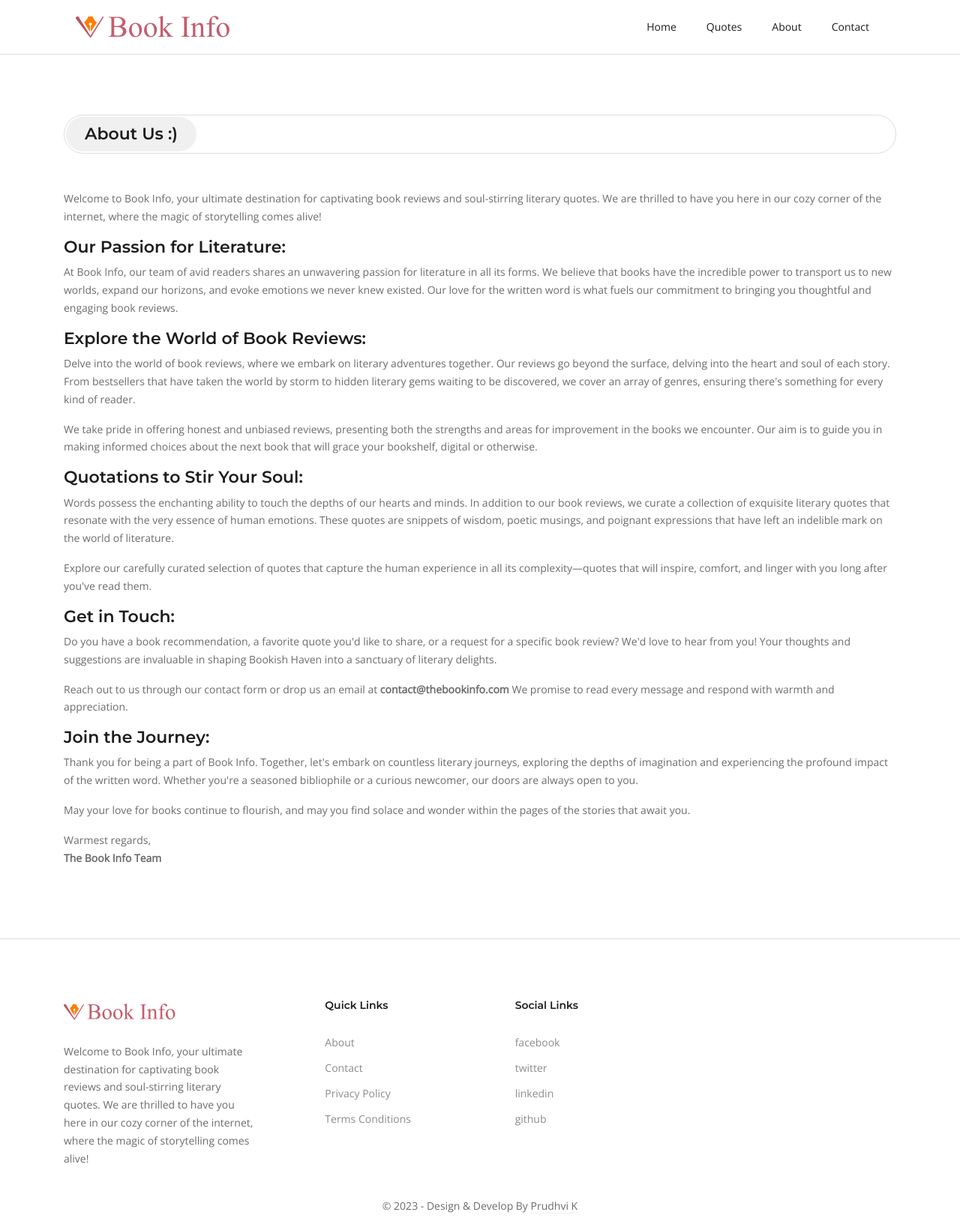
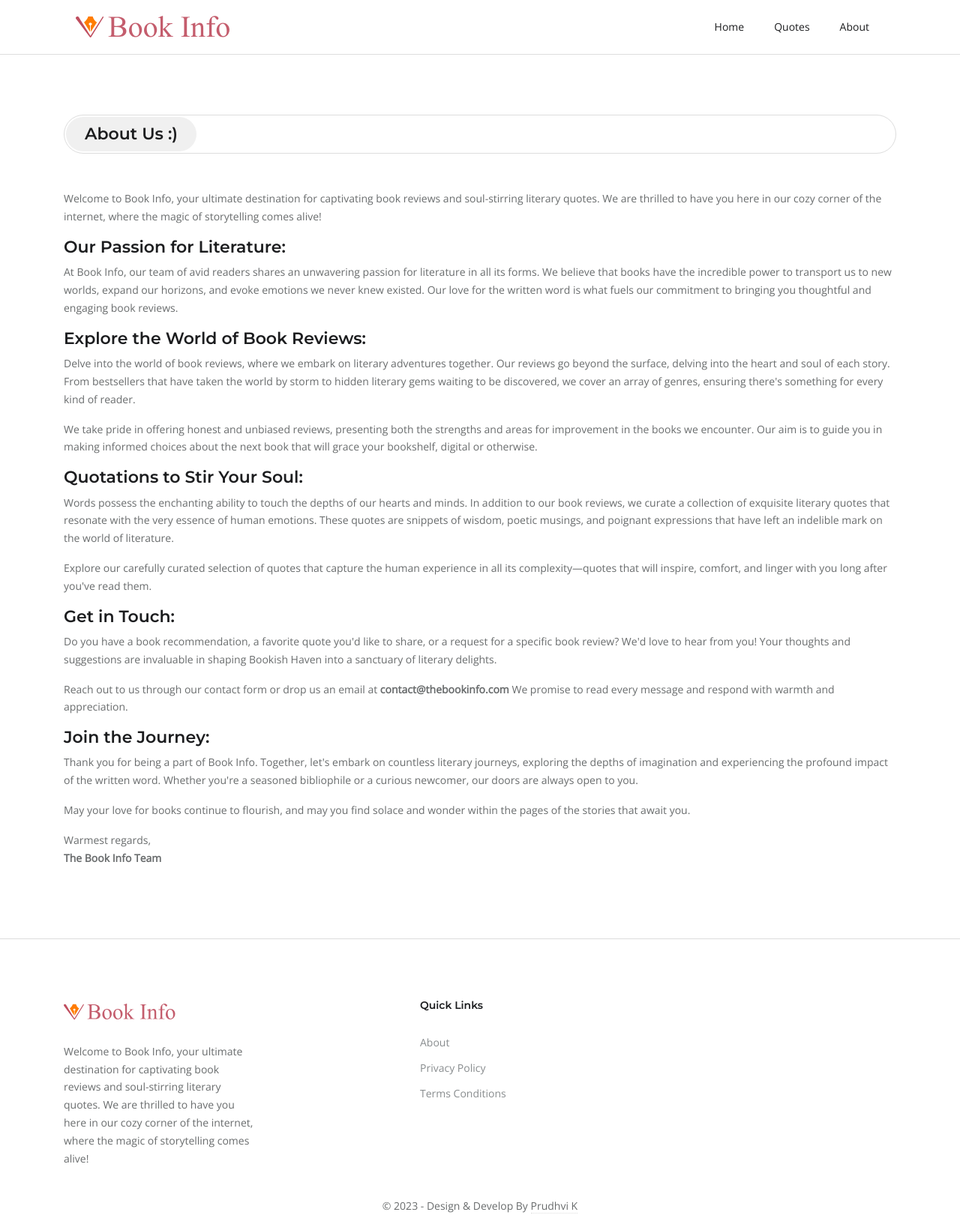
Before and after one commit to prudhviko/book-info, a Django app: page /about/ in a window 1280 px wide. Shown: the whole page at 75% size. Run offline with Django 4.2, Linux system fonts and the light colour scheme; some libraries are stand-ins or nearby versions.

Commit message:
version 1.0.0

```diff
--- a/templates/base.html
+++ b/templates/base.html
@@ -86,9 +86,9 @@
               <li class="nav-item">
                 <a class="nav-link" href="{% url 'about' %}">About</a>
               </li>
-              <li class="nav-item">
-                <a class="nav-link" href="{% url 'contact' %}">Contact</a>
-              </li>
+              <!-- <li class="nav-item"> -->
+              <!-- <a class="nav-link" href="{% url 'contact' %}">Contact</a> -->
+              <!-- </li> -->
             </ul>
           </div>
         </nav>
@@ -100,7 +100,7 @@
       <div class="container">
         <div class="row justify-content-between">
           <div class="col-md-3 mb-4">
-            <a class="mb-4 d-block" href="index.html">
+            <a class="mb-4 d-block" href="{% url 'home' %}">
               <img
                 class="img-fluid logo"
                 width="150px"
@@ -120,7 +120,7 @@
             <h6 class="mb-4">Quick Links</h6>
             <ul class="list-unstyled footer-list">
               <li><a href="{% url 'about' %}">About</a></li>
-              <li><a href="{% url 'contact' %}">Contact</a></li>
+              <!-- <li><a href="{% url 'contact' %}">Contact</a></li> -->
               <li><a href="{% url 'privacy-policy' %}">Privacy Policy</a></li>
               <li>
                 <a href="{% url 'terms-conditions' %}">Terms Conditions</a>
@@ -128,7 +128,7 @@
             </ul>
           </div>
 
-          <div class="col-lg-2 col-md-3 col-6 mb-4">
+          <!-- <div class="col-lg-2 col-md-3 col-6 mb-4">
             <h6 class="mb-4">Social Links</h6>
             <ul class="list-unstyled footer-list">
               <li><a href="#">facebook</a></li>
@@ -136,7 +136,7 @@
               <li><a href="#">linkedin</a></li>
               <li><a href="#">github</a></li>
             </ul>
-          </div>
+          </div> -->
 
           <div class="col-md-3 mb-4">
             <!-- <h6 class="mb-4">Subscribe Newsletter</h6>
@@ -162,7 +162,7 @@
         <div class="text-center">
           <p class="content">
             &copy; 2023 - Design &amp; Develop By
-            <a href="https://themefisher.com/" target="_blank">Prudhvi K</a>
+            <a href="#">Prudhvi K</a>
           </p>
         </div>
       </div>
```
